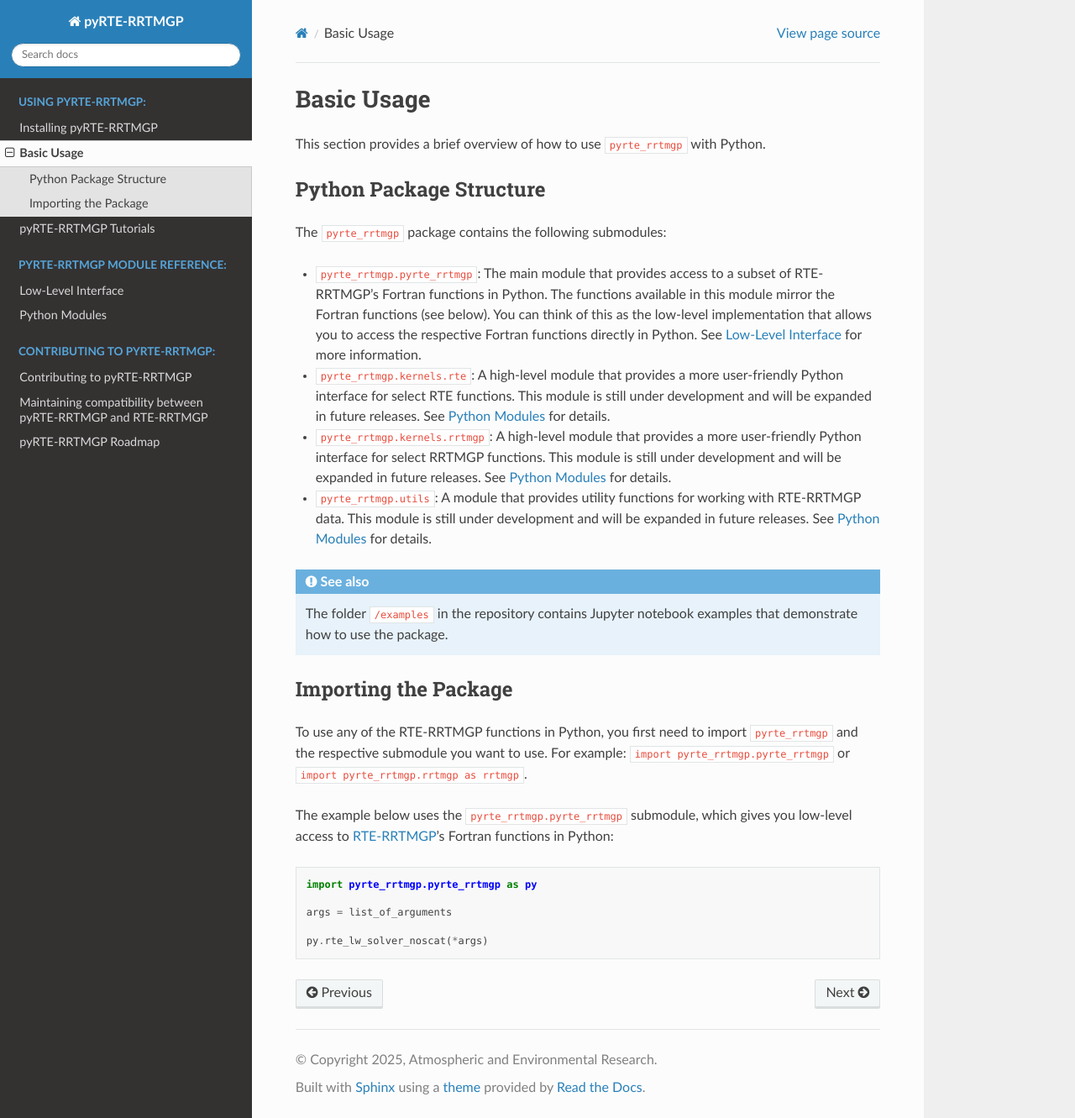
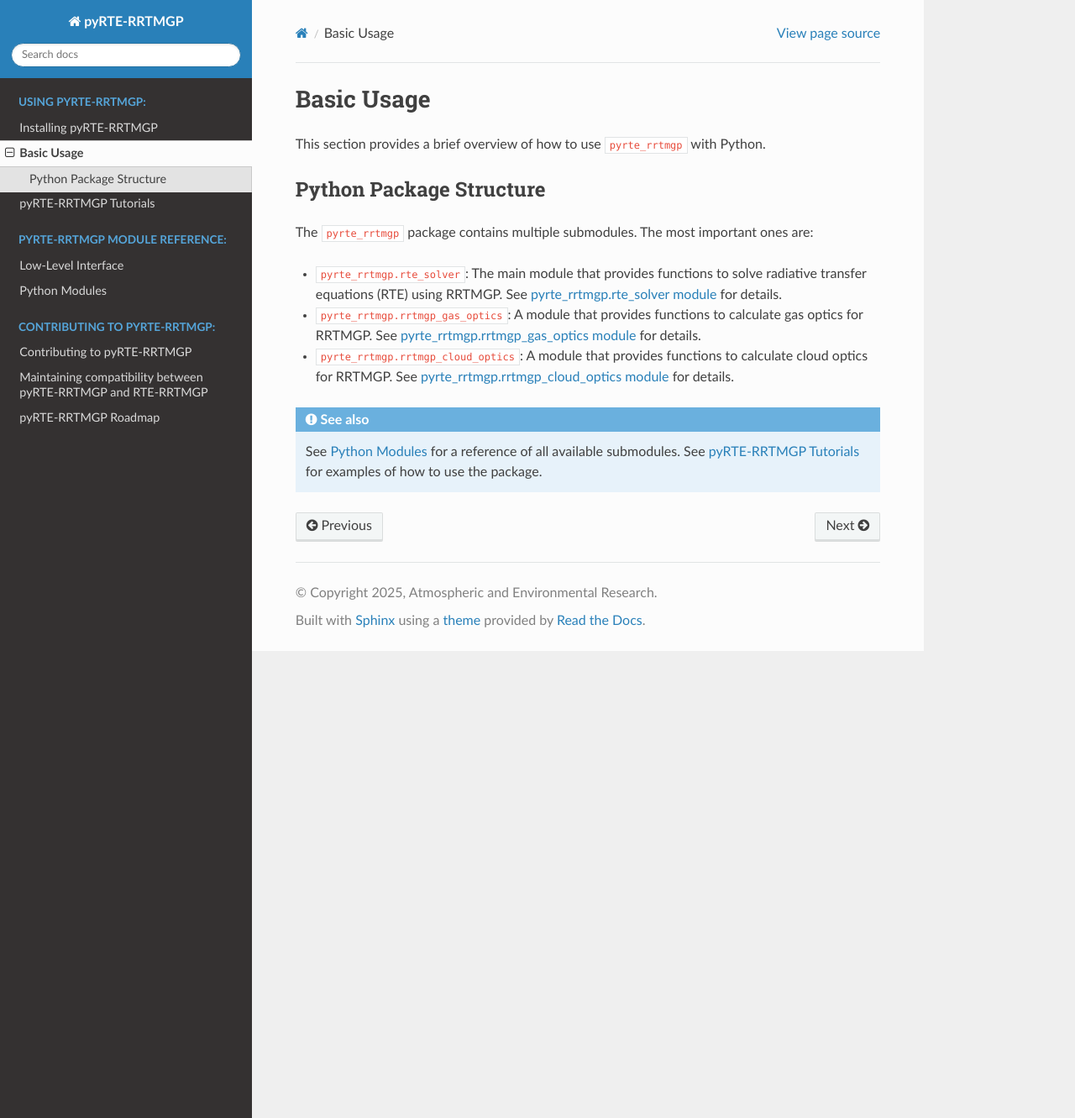
Before and after one commit to earth-system-radiation/pyRTE-RRTMGP, a Sphinx documentation site: the page built from docs/source/user_guide/usage.md, in a window 1280 px wide and 1331 px high. Shown: the whole window at 84% size. Built offline with Sphinx 7.4.7 and the Read the Docs theme 3.1.0, drawn with Linux system fonts in a browser that asks for light colours.

Commit message:
Update basic usage section

````diff
--- a/docs/source/reference_guide/pyrte_rrtmgp_python_modules.rst
+++ b/docs/source/reference_guide/pyrte_rrtmgp_python_modules.rst
@@ -7,6 +7,8 @@ The documentation below provides details for several of the high-level functions
 
 For more information about the low-level functions available in the ``pyrte_rrtmgp.pyrte_rrtmgp`` submodule, please go to :ref:`low_level_interface`.
 
+.. _pyrte_rrtmgp_solver:
+
 pyrte\_rrtmgp.rte_solver module
 -------------------------------
 
@@ -15,6 +17,8 @@ pyrte\_rrtmgp.rte_solver module
    :undoc-members:
    :show-inheritance:
 
+.. _pyrte_rrtmgp_cloud_optics:
+
 pyrte\_rrtmgp.rrtmgp_cloud_optics module
 ----------------------------------------
 
@@ -22,6 +26,8 @@ pyrte\_rrtmgp.rrtmgp_cloud_optics module
    :members:
    :undoc-members:
    :show-inheritance:
+
+.. _pyrte_rrtmgp_gas_optics:
 
 pyrte\_rrtmgp.rrtmgp_gas_optics module
 --------------------------------------
--- a/docs/source/user_guide/usage.md
+++ b/docs/source/user_guide/usage.md
@@ -4,28 +4,21 @@ This section provides a brief overview of how to use `pyrte_rrtmgp` with Python.
 
 ## Python Package Structure
 
-The `pyrte_rrtmgp` package contains the following submodules:
+The `pyrte_rrtmgp` package contains multiple submodules. The most important ones are:
 
-- `pyrte_rrtmgp.pyrte_rrtmgp`: The main module that provides access to a subset of RTE-RRTMGP's Fortran functions in Python. The functions available in this module mirror the Fortran functions (see below). You can think of this as the low-level implementation that allows you to access the respective Fortran functions directly in Python. See [](low_level_interface) for more information.
-- `pyrte_rrtmgp.kernels.rte`: A high-level module that provides a more user-friendly Python interface for select RTE functions. This module is still under development and will be expanded in future releases. See [](module_ref) for details.
-- `pyrte_rrtmgp.kernels.rrtmgp`: A high-level module that provides a more user-friendly Python interface for select RRTMGP functions. This module is still under development and will be expanded in future releases. See [](module_ref) for details.
-- `pyrte_rrtmgp.utils`: A module that provides utility functions for working with RTE-RRTMGP data. This module is still under development and will be expanded in future releases. See [](module_ref) for details.
+- `pyrte_rrtmgp.rte_solver`: The main module that provides functions to solve radiative transfer equations (RTE) using RRTMGP. See {ref}`pyrte_rrtmgp_solver` for details.
+- `pyrte_rrtmgp.rrtmgp_gas_optics`: A module that provides functions to calculate gas optics for RRTMGP. See {ref}`pyrte_rrtmgp_gas_optics` for details.
+- `pyrte_rrtmgp.rrtmgp_cloud_optics`: A module that provides functions to calculate cloud optics for RRTMGP. See {ref}`pyrte_rrtmgp_cloud_optics` for details.
 
 ```{seealso}
-The folder `/examples` in the repository contains Jupyter notebook examples that demonstrate how to use the package.
+See {ref}`module_ref` for a reference of all available submodules.
+See {ref}`tutorials` for examples of how to use the package.
 ```
 
-## Importing the Package
+<!--
+## Using pyRTE-RRTMGP
 
-To use any of the RTE-RRTMGP functions in Python, you first need to import `pyrte_rrtmgp` and the respective submodule you want to use.
-For example: ``import pyrte_rrtmgp.pyrte_rrtmgp`` or ``import pyrte_rrtmgp.rrtmgp as rrtmgp``.
+TBD
 
-The example below uses the `pyrte_rrtmgp.pyrte_rrtmgp` submodule, which gives you low-level access to [RTE-RRTMGP](https://github.com/earth-system-radiation/pyRTE-RRTMGP)'s Fortran functions in Python:
-
-```python
-import pyrte_rrtmgp.pyrte_rrtmgp as py
-
-args = list_of_arguments
-
-py.rte_lw_solver_noscat(*args)
-```
+Write a short, high-level overview of how to use the package and its components. In a general sense, what are the main steps to use the package? e.g. first compute underlying data (e.g. with compute_gas_optics), then call the solver?
+-->
````
Also changed, not shown: docs/source/tutorials/tutorials.md (+7 -0 lines).
